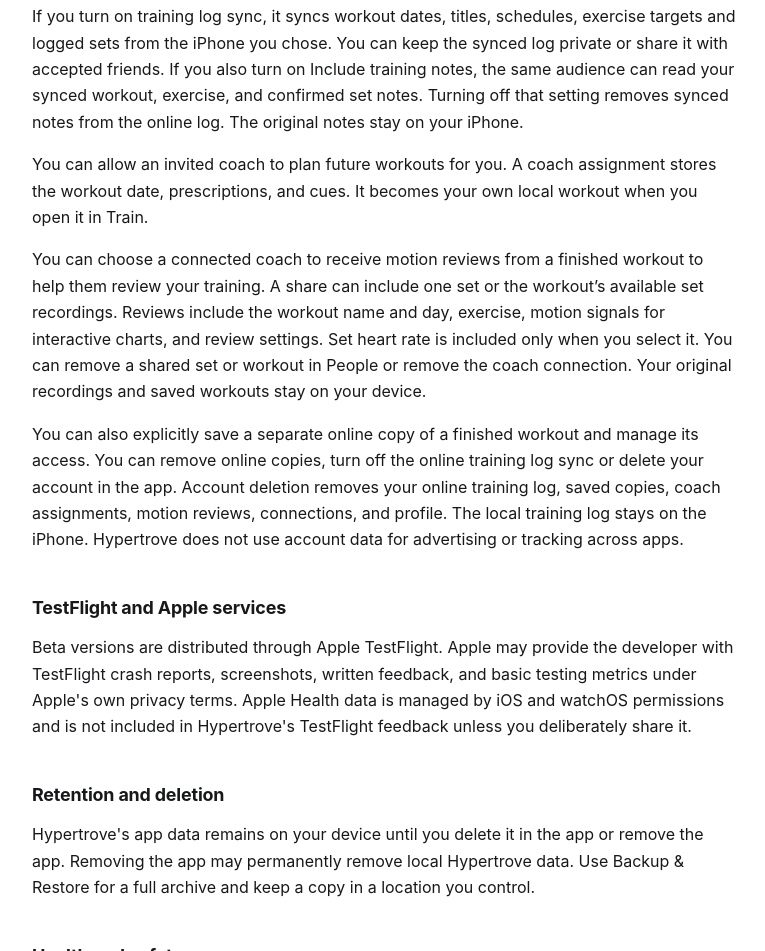
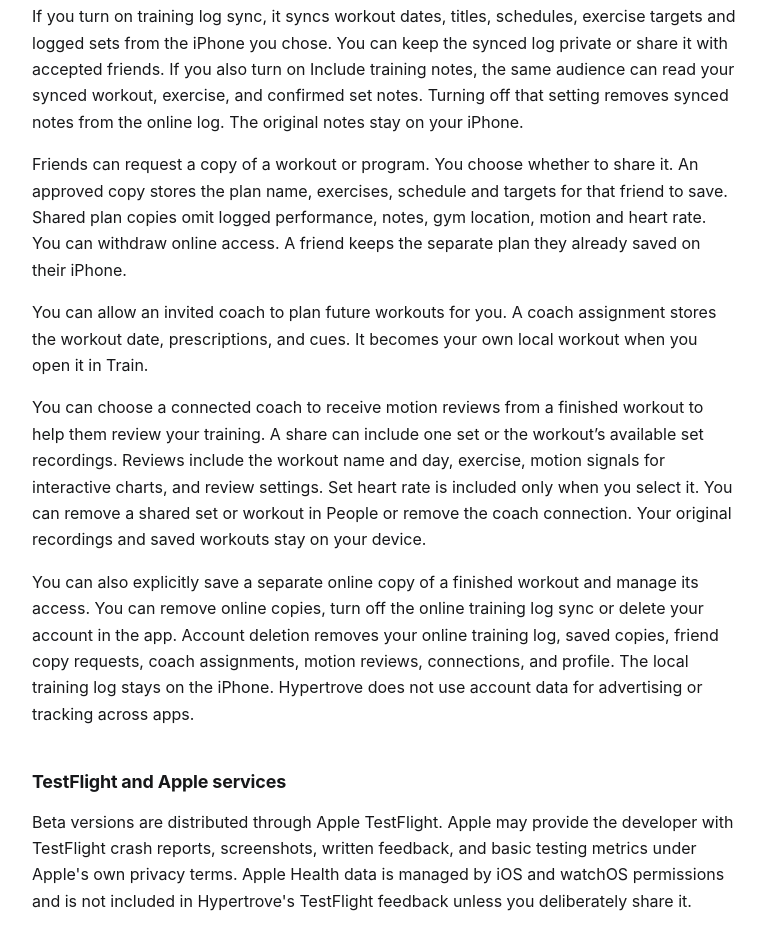
Before and after one commit to williamtmurray/hypertrove-privacy, a plain HTML site: page index.html in a window 1280 px wide. Shown: the part 1309-2260 px from the top of the page, without its empty margins (256-1021 px from the left). Drawn offline with Linux system fonts and the light colour scheme.

Commit message:
Disclose consent-based friend plan copies

```diff
--- a/index.html
+++ b/index.html
@@ -116,11 +116,13 @@
 
 <p>If you turn on training log sync, it syncs workout dates, titles, schedules, exercise targets and logged sets from the iPhone you chose. You can keep the synced log private or share it with accepted friends. If you also turn on Include training notes, the same audience can read your synced workout, exercise, and confirmed set notes. Turning off that setting removes synced notes from the online log. The original notes stay on your iPhone.</p>
 
+<p>Friends can request a copy of a workout or program. You choose whether to share it. An approved copy stores the plan name, exercises, schedule and targets for that friend to save. Shared plan copies omit logged performance, notes, gym location, motion and heart rate. You can withdraw online access. A friend keeps the separate plan they already saved on their iPhone.</p>
+
 <p>You can allow an invited coach to plan future workouts for you. A coach assignment stores the workout date, prescriptions, and cues. It becomes your own local workout when you open it in Train.</p>
 
 <p>You can choose a connected coach to receive motion reviews from a finished workout to help them review your training. A share can include one set or the workout’s available set recordings. Reviews include the workout name and day, exercise, motion signals for interactive charts, and review settings. Set heart rate is included only when you select it. You can remove a shared set or workout in People or remove the coach connection. Your original recordings and saved workouts stay on your device.</p>
 
-<p>You can also explicitly save a separate online copy of a finished workout and manage its access. You can remove online copies, turn off the online training log sync or delete your account in the app. Account deletion removes your online training log, saved copies, coach assignments, motion reviews, connections, and profile. The local training log stays on the iPhone. Hypertrove does not use account data for advertising or tracking across apps.</p>
+<p>You can also explicitly save a separate online copy of a finished workout and manage its access. You can remove online copies, turn off the online training log sync or delete your account in the app. Account deletion removes your online training log, saved copies, friend copy requests, coach assignments, motion reviews, connections, and profile. The local training log stays on the iPhone. Hypertrove does not use account data for advertising or tracking across apps.</p>
 
 <h2>TestFlight and Apple services</h2>
 
```
